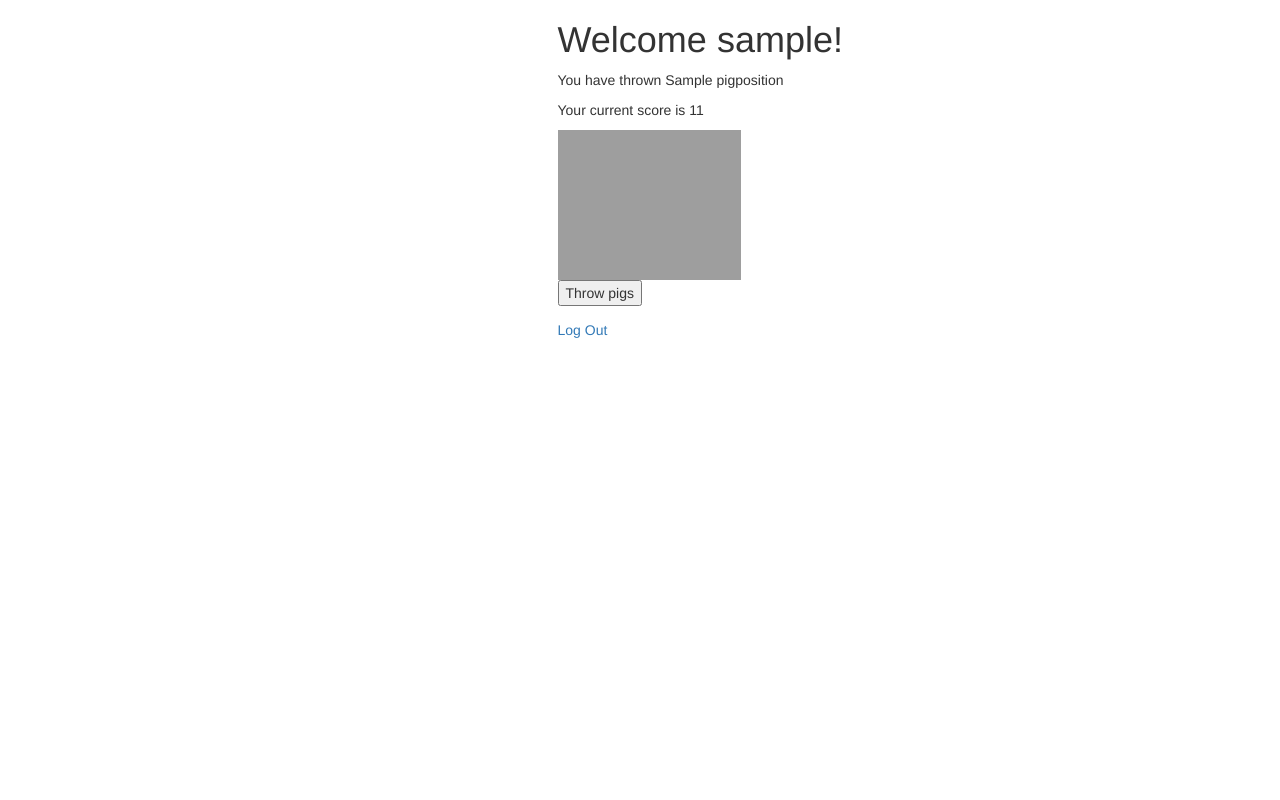
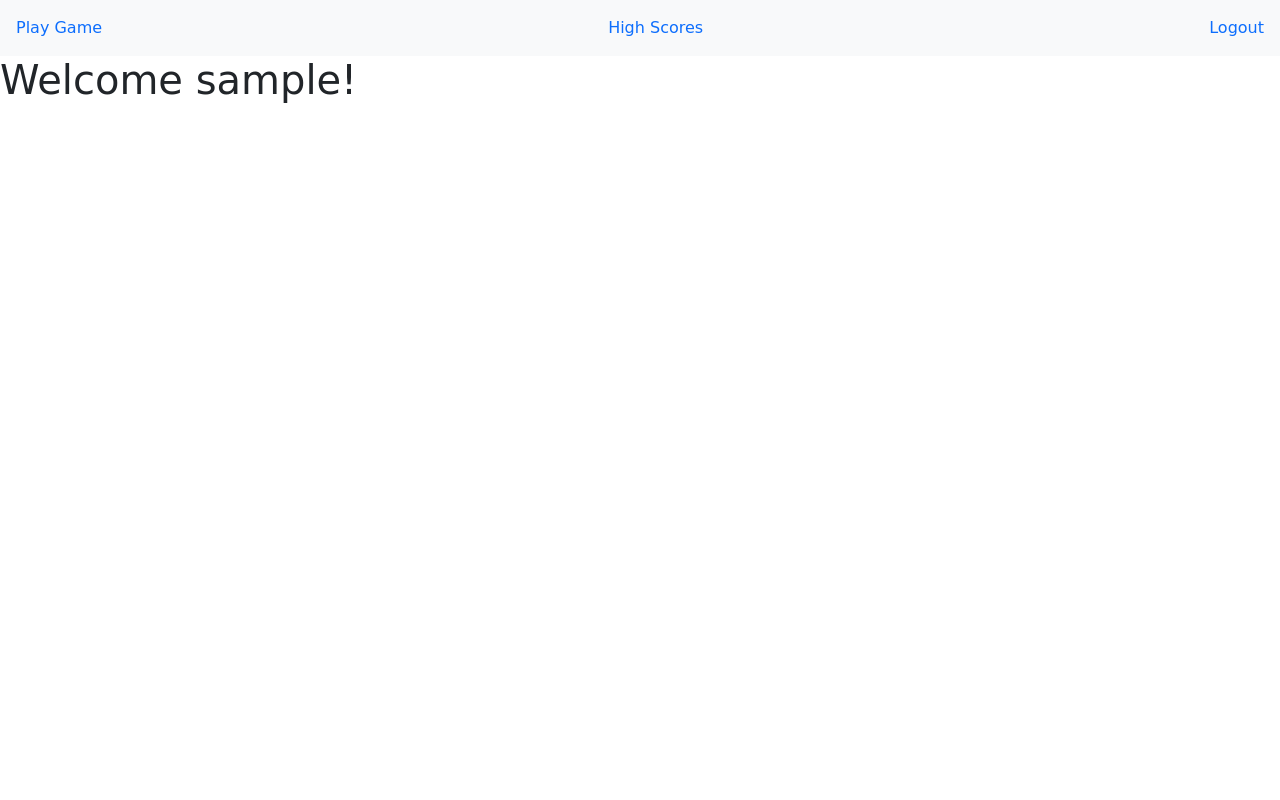
Before and after one commit to hannahcfalk/passthepigs-megalol, a Django app: page / in a window 1280 px wide. Run offline with Django 3.2, Linux system fonts and the light colour scheme; a user stored in the database is signed in; tables that the repository leaves empty hold one stand-in row (values such as "Sample post"); parts of the project's set-up code (start-up, migrations or seed data) failed here and were passed over; some libraries are stand-ins or nearby versions; grey boxes are pictures that could not be loaded.

Commit message:
added implementation

```diff
--- a/mysite/settings.py
+++ b/mysite/settings.py
@@ -91,6 +91,7 @@ INSTALLED_APPS = [
 
     # packages
     'django_extensions',
+
 ]
 
 MIDDLEWARE = [
--- a/polls/models.py
+++ b/polls/models.py
@@ -29,9 +29,8 @@ class PigPosition(models.Model):
 class Score(models.Model):
     user = models.OneToOneField(User, on_delete=models.CASCADE, primary_key=True)
     value = models.IntegerField(default=0)
-    count = models.IntegerField(default=0)
 
 
 class HighScores(models.Model):
     user = models.OneToOneField(User, on_delete=models.CASCADE, primary_key=True)
-    min_count = models.IntegerField(default=1000)
+    highscore = models.IntegerField(default=0)
--- /dev/null
+++ b/polls/templates/polls/base.html
@@ -0,0 +1,20 @@
+{% block head %}
+<link href="https://cdn.jsdelivr.net/npm/bootstrap@5.1.3/dist/css/bootstrap.min.css" rel="stylesheet" integrity="sha384-1BmE4kWBq78iYhFldvKuhfTAU6auU8tT94WrHftjDbrCEXSU1oBoqyl2QvZ6jIW3" crossorigin="anonymous">
+  <style>
+    * {
+      font-family: "Comic Sans MS", sans-serif;
+    }
+  </style>
+
+
+{% endblock %}
+
+<nav class="navbar navbar-light bg-light">
+        <a class="nav-link" href="{% url 'polls:play-game' %}">Play Game</a>
+          <a class="nav-link" href="{% url 'polls:highscores' %}">High Scores</a>
+        <a class="nav-link" href="/accounts/logout/">Logout</a>
+</nav>
+
+
+{% block content %}
+{% endblock %}
--- a/polls/templates/polls/index.html
+++ /dev/null
@@ -1,51 +0,0 @@
-{% comment %}
-Copyright 2021 Google LLC
-
-Licensed under the Apache License, Version 2.0 (the "License");
-you may not use this file except in compliance with the License.
-You may obtain a copy of the License at
-
-    http://www.apache.org/licenses/LICENSE-2.0
-
-Unless required by applicable law or agreed to in writing, software
-distributed under the License is distributed on an "AS IS" BASIS,
-WITHOUT WARRANTIES OR CONDITIONS OF ANY KIND, either express or implied.
-See the License for the specific language governing permissions and
-limitations under the License.
-{% endcomment %}
-
-<head>
-    <!-- Latest compiled and minified CSS -->
-<link rel="stylesheet" href="https://maxcdn.bootstrapcdn.com/bootstrap/3.4.1/css/bootstrap.min.css">
-</head>
-<body>
-
-
-
-    <div class="container">
- <div class="row justify-content-center">
-  <div class="col-md-4 col-md-offset-5 align-center ">
-
-
-
-      <h1>Welcome {{ request.user.username }}!</h1>
-      <p>You have thrown {{ pig_position.name }}</p>
-        <p>Your current score is {{ score }}</p>
-        <img src="https://storage.googleapis.com/passthepigs-megalol.appspot.com/{{ pig_position.url_name }}.png" alt="{{ pig_position.name }} image" width="183px" height="150px">
-    </div>
-       <div class="col-md-4 col-md-offset-5 align-center ">
-           <form action="/">
-               <button type="submit">Throw pigs</button>
-           </form>
-           <a href="/accounts/logout/">Log Out</a>
-    </div>
-
- </div>
-    </div>
-
-
-
-
-
-
-</body>
--- /dev/null
+++ b/polls/templates/polls/start-game.html
@@ -0,0 +1,7 @@
+{% extends 'polls/base.html' %}
+{% block content %}
+      <h1>Welcome {{ request.user.username }}!</h1>
+
+</body>
+
+{% endblock %}
--- a/polls/urls.py
+++ b/polls/urls.py
@@ -18,6 +18,9 @@ from . import views
 
 app_name = 'polls'
 urlpatterns = [
-    path('', views.index, name='index'),
+    path('', views.start_game, name='start-game'),
+    path('play/', views.play_game, name='play-game'),
+    path('save/', views.save_game, name='save-game'),
+    path('highscores/', views.highscores, name='highscores'),
     path('sign_up/', views.sign_up, name='sign_up'),
 ]
--- a/polls/views.py
+++ b/polls/views.py
@@ -23,7 +23,7 @@ def sign_up(request):
         form = SignUpForm(request.POST)
         if form.is_valid():
             form.save()
-            return redirect('polls:index')
+            return redirect('polls:start-game')
 
     else:
         form = SignUpForm()
@@ -31,26 +31,38 @@ def sign_up(request):
 
 
 @login_required
-def index(request):
+def highscores(request):
+    return render(request, "polls/highscores.html", {'high_scores' : HighScores.objects.all().order_by('-highscore')})
+
+
+@login_required
+def start_game(request):
+    return render(request, "polls/start-game.html")
+
+
+@login_required
+def save_game(request):
+    score, _ = Score.objects.get_or_create(user=request.user)
+    highscore, _ = HighScores.objects.get_or_create(user=request.user)
+    if score.value > highscore.highscore:
+        highscore.highscore = score.value
+        highscore.save()
+    score.value = 0
+    score.save()
+    return redirect('polls:highscores')
+
+
+@login_required
+def play_game(request):
     pig_position = PigPosition.objects.order_by('?').first()
     score, _ = Score.objects.get_or_create(user=request.user)
-    score.count += 1
-    if pig_position.points == -1:
+    if pig_position.url_name == "makinbacon":
         score.value = 0
-    elif pig_position.points == -2:
+    elif pig_position.url_name == "piggyback":
         score.value = 0
-        return render(request, 'polls/game-over.html', {'score': score.value, 'high_scores': HighScores.objects.all()})
+        score.save()
+        return render(request, 'polls/game-over.html', {'score': score.value})
     else:
         score.value += pig_position.points
     score.save()
-    if score.value >= 100:
-        high_score, _ = HighScores.objects.get_or_create(user=request.user)
-        if high_score.min_count > score.count:
-            high_score.min_count = score.count
-            high_score.save()
-        current_score = score.value
-        score.value = 0
-        score.count = 0
-        score.save()
-        return render(request, 'polls/game-over.html', {'score': current_score, 'high_scores': HighScores.objects.all()})
-    return render(request, 'polls/index.html', {'pig_position': pig_position, 'score': score.value})
+    return render(request, 'polls/play-game.html', {'pig_position': pig_position, 'score': score.value})
```
Also changed, not shown: polls/admin.py (+6 -1 lines), polls/templates/polls/game-over.html (+7 -16 lines), polls/templates/polls/highscores.html (added, +9 -0 lines), polls/templates/polls/play-game.html (added, +38 -0 lines), polls/templates/registration/login.html (+23 -2 lines), polls/templates/registration/sign_up.html (+38 -3 lines).
